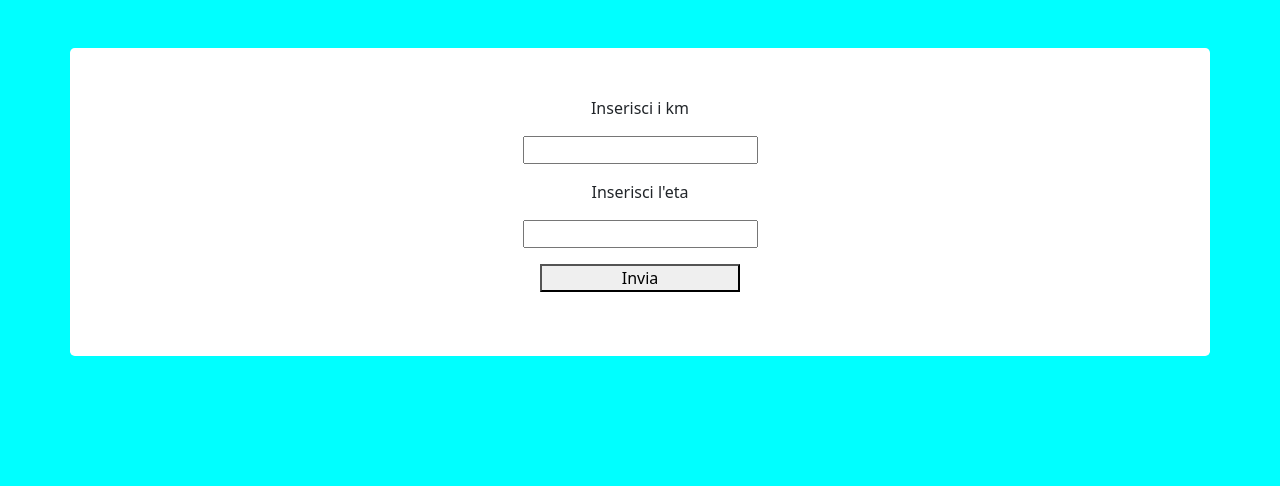
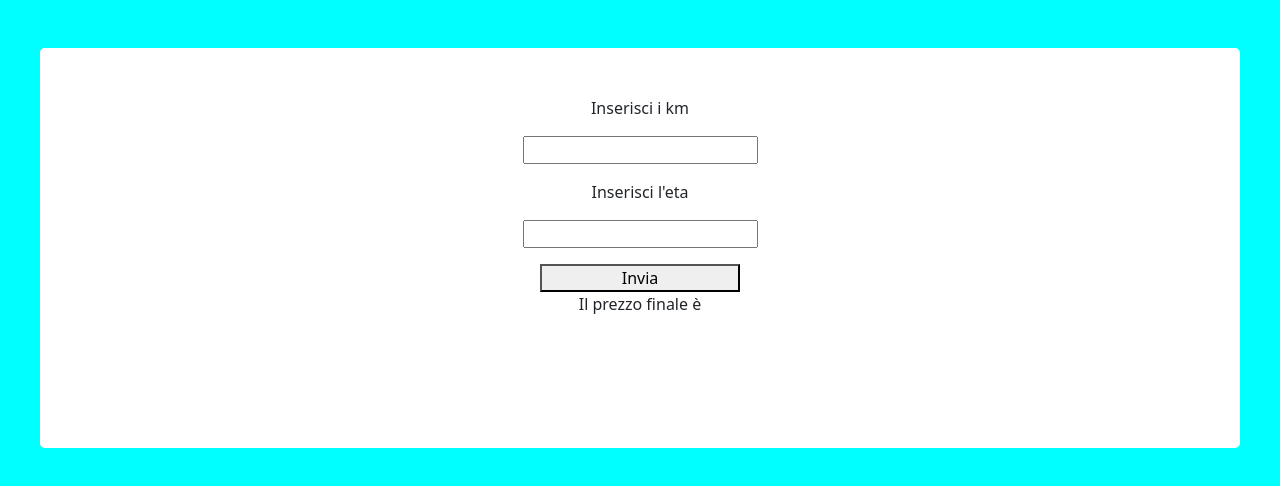
Before and after one commit to LorenzoPrimogeri/-js-biglietto-treno, a plain HTML site: page index.html in a window 1280 px wide. Drawn offline with nearby package versions, Linux system fonts and the light colour scheme.

Commit message:
complete

```diff
--- a/index.html
+++ b/index.html
@@ -15,7 +15,7 @@
 
 <body>
     <div class="container-fluid d-flex justify-content-center align-items-center py-5">
-        <div class="container py-5 bg-white rounded-3 text-center">
+        <div class="lp-container py-5 bg-white rounded-3 text-center">
             <label class="w-100">Inserisci i km</label>
             <input class="my-3" type="number" id="numerokm">
             <label class="w-100">Inserisci l'eta</label>
@@ -23,6 +23,7 @@
             <div>
                 <button class="lp-btn" id="btn">Invia</button>
             </div>
+            <label class="w-100">Il prezzo finale è</label>
             <p id="PrezzoFinale"></p>
         </div>
 
--- a/style.css
+++ b/style.css
@@ -9,3 +9,7 @@ body{
 .lp-btn{
     width: 200px;
 }
+.lp-container{
+    width: 1200px;
+    height: 400px;
+}
```
